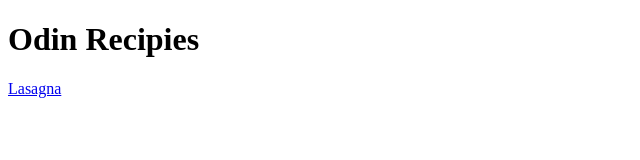
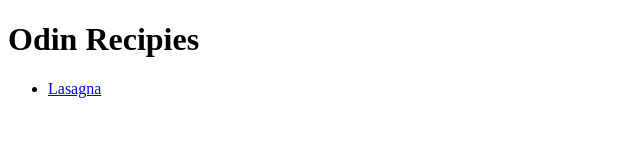
Before and after one commit to LearnEternally/odin-recipes, a plain HTML site: page index.html in a window 1280 px wide. Shown: the full height of the page, 0-640 px from the left. Drawn offline with Linux system fonts and the light colour scheme.

```diff
--- a/index.html
+++ b/index.html
@@ -10,7 +10,9 @@
 
   <body>
     <h1>Odin Recipies</h1>
-      <a href="lasagna.html">Lasagna</a>
+      <ul>
+        <li><a href="lasagna.html">Lasagna</a></li>
+      </ul>
   </body>
 
 </html>
```
Also changed, not shown: lasagna.html (+2 -3 lines).
